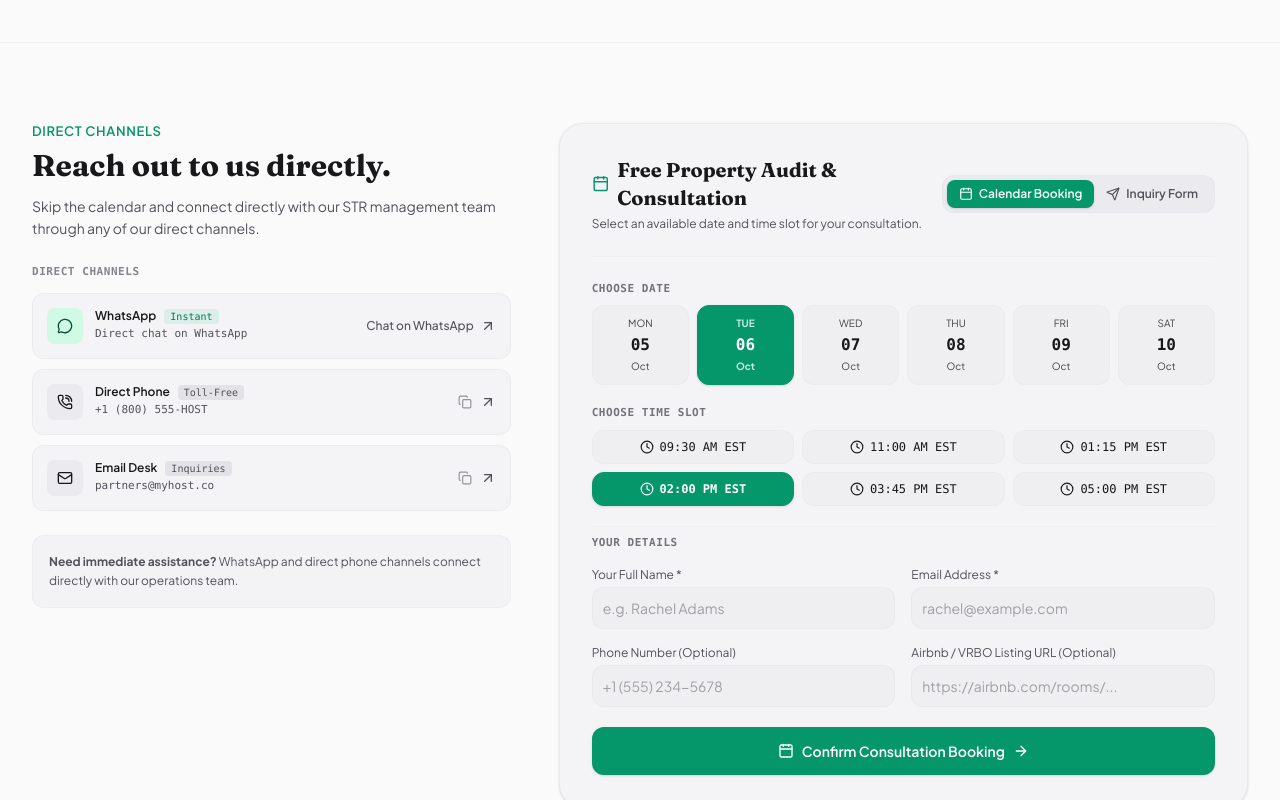
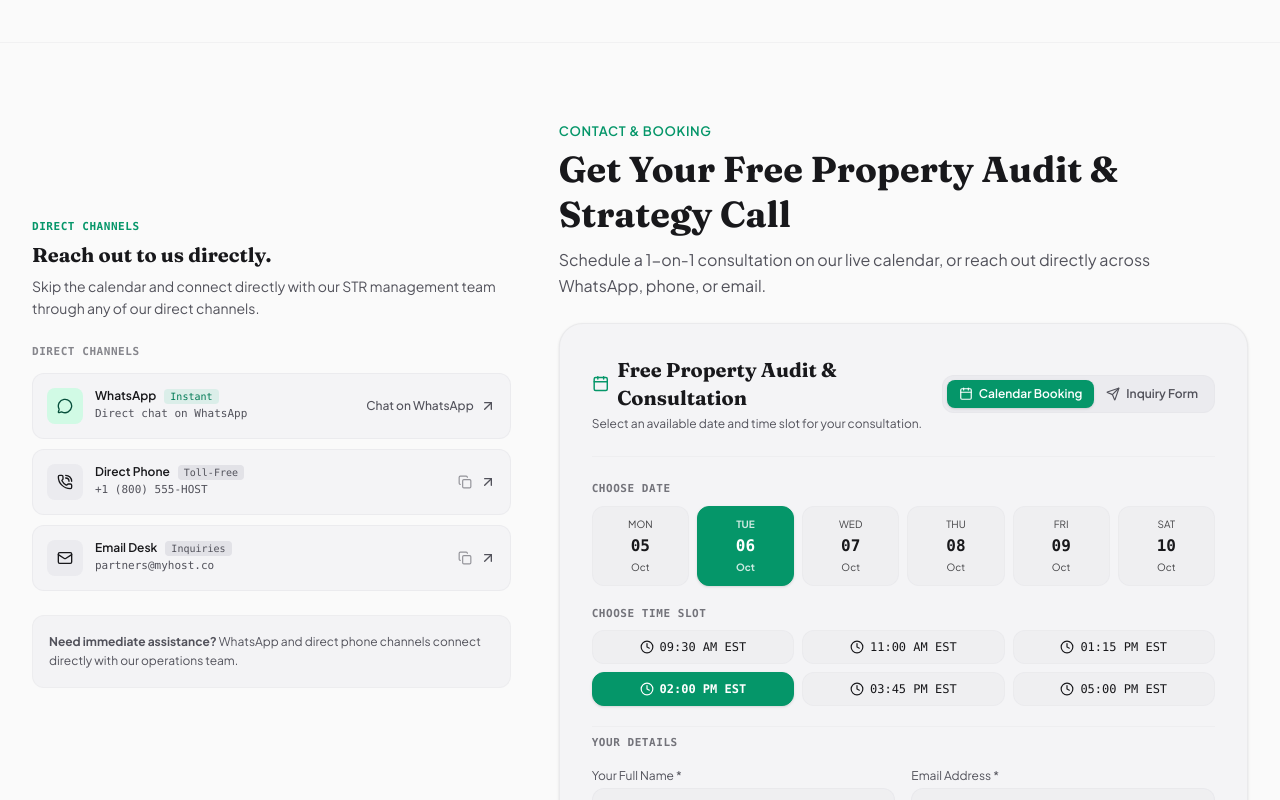
Before and after one commit to hammaddaftab/myhost, a React (Vite) app: page / in a window 1280 px wide. Shown: the part 9300-10100 px from the top of the page. Built offline with nearby package versions, Linux system fonts and the light colour scheme.

Commit message:
Update booking section layout: earlier booking heading at top of right section, left heading with ~20% top margin

```diff
--- a/src/components/BookingContactSection.tsx
+++ b/src/components/BookingContactSection.tsx
@@ -102,16 +102,16 @@ export default function BookingContactSection({ onSuccessToast }: BookingContact
         {/* Main 2-Column Minimal Layout */}
         <div className="grid lg:grid-cols-12 gap-8 lg:gap-12 items-start">
 
-          {/* Left Column: Direct Contact & Interactable Thin Rectangular Cards */}
-          <div className="lg:col-span-5 space-y-6 text-left">
+          {/* Left Column: Direct Contact & Interactable Thin Rectangular Cards (with ~20% top margin on desktop) */}
+          <div className="lg:col-span-5 space-y-6 text-left lg:mt-[20%]">
             <div>
-              <span className="text-eyebrow text-primary uppercase font-semibold tracking-wider block mb-2">
+              <span className="text-[11px] font-mono text-primary uppercase font-semibold tracking-wider block mb-1.5">
                 {bc.directContactEyebrow}
               </span>
-              <h2 className="text-2xl sm:text-3xl font-bold font-serif-display text-on-surface leading-tight">
+              <h3 className="text-lg sm:text-xl font-bold font-serif-display text-on-surface leading-snug">
                 {bc.directContactTitle}
-              </h2>
-              <p className="text-sm text-on-surface-variant mt-2.5 leading-relaxed">
+              </h3>
+              <p className="text-xs sm:text-sm text-on-surface-variant mt-1.5 leading-relaxed">
                 {bc.directContactDescription}
               </p>
             </div>
@@ -236,10 +236,23 @@ export default function BookingContactSection({ onSuccessToast }: BookingContact
             </div>
           </div>
 
-          {/* Right Column: The Actual Booking Form Container */}
-          <div className="lg:col-span-7 bg-surface-container-low rounded-3xl p-6 sm:p-8 border border-outline-variant/60 shadow-sm text-left">
+          {/* Right Column: Main Booking Heading + The Actual Booking Form Container */}
+          <div className="lg:col-span-7 space-y-6 text-left">
+            <div>
+              <span className="text-eyebrow text-primary uppercase font-semibold tracking-wider block mb-2">
+                {bc.eyebrow}
+              </span>
+              <h2 className="text-2xl sm:text-3xl lg:text-4xl font-bold font-serif-display text-on-surface leading-tight">
+                {bc.title}
+              </h2>
+              <p className="text-sm sm:text-base text-on-surface-variant mt-2.5 leading-relaxed max-w-2xl">
+                {bc.description}
+              </p>
+            </div>
 
-            {/* Top Form Header with Mode Switcher */}
+            {/* The Actual Booking Form Container */}
+            <div className="bg-surface-container-low rounded-3xl p-6 sm:p-8 border border-outline-variant/60 shadow-sm text-left">
+              {/* Top Form Header with Mode Switcher */}
             <div className="flex flex-col sm:flex-row sm:items-center justify-between gap-4 pb-6 border-b border-outline-variant/40">
               <div>
                 <h3 className="text-lg sm:text-xl font-bold font-serif-display text-on-surface flex items-center gap-2">
@@ -535,8 +548,8 @@ export default function BookingContactSection({ onSuccessToast }: BookingContact
                 )}
               </div>
             )}
-
           </div>
+        </div>
 
         </div>
 
```
